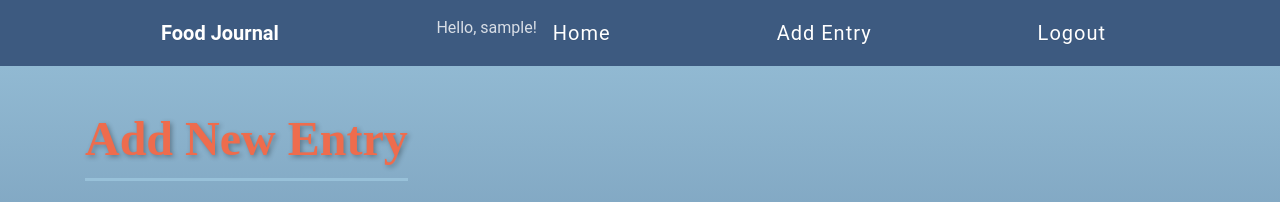
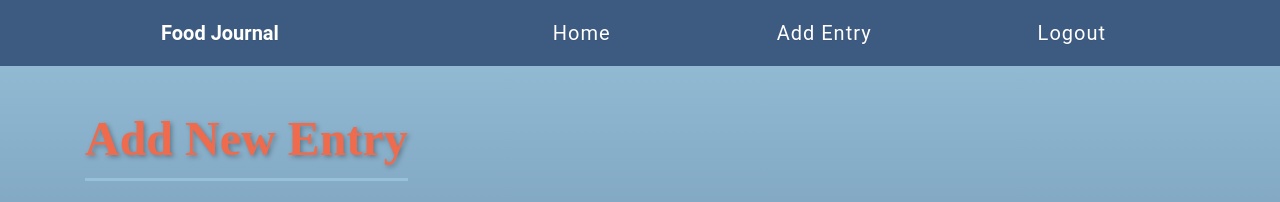
Before and after one commit to anushil7a/Food-Journal-App, a Flask app: page /add in a window 1280 px wide. Shown: the top 202 px of the page. Run offline with Flask 3, Linux system fonts and the light colour scheme; the visitor is signed in with stand-in values (Sample User, id 1); some libraries are stand-ins or nearby versions.

Commit message:
Update base.html

```diff
--- a/templates/base.html
+++ b/templates/base.html
@@ -23,9 +23,6 @@
             <div class="collapse navbar-collapse" id="navbarNav">
                 <ul class="navbar-nav ml-auto">
                     {% if current_user.is_authenticated %}
-                        <li class="nav-item">
-                            <span class="navbar-text mr-2">Hello, {{ current_user.username }}!</span>
-                        </li>
                         <li class="nav-item{% if request.endpoint == 'index' %} active{% endif %}">
                             <a class="nav-link" href="{{ url_for('index') }}">Home</a>
                         </li>
```
